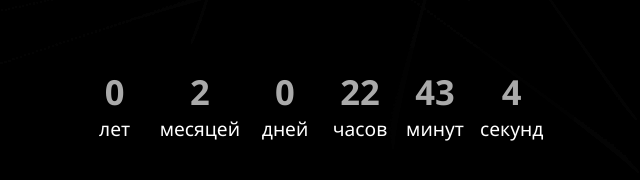
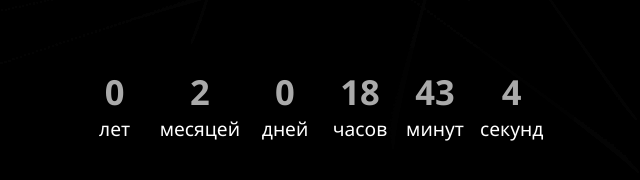
Before and after one commit to DuskFamq/time, a plain HTML site: page index.html in a window 1280 px wide. Shown: the part 608-788 px from the top of the page, 326-966 px from the left. Drawn offline with Linux system fonts and the light colour scheme.

Commit message:
Update index.html

```diff
--- a/index.html
+++ b/index.html
@@ -22,7 +22,7 @@
 
     <script src="script/love.js"></script>
     <script>
-        const startTime = new Date('2025-04-12T22:00:00');
+        const startTime = new Date('2025-04-13T02:00:00');
 
         function updateElapsedTime() {
             const currentTime = new Date();
```
